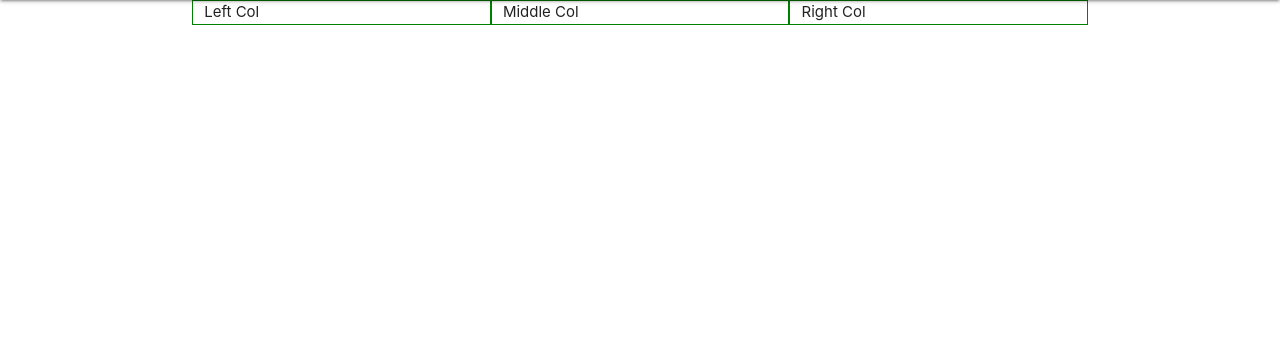
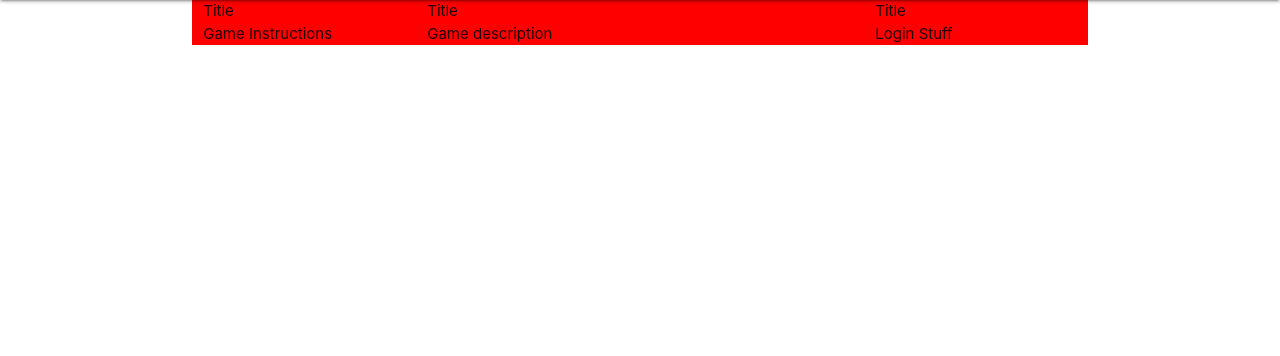
Before and after one commit to longevitytina/CV-Wasteland, a Django app: page / in a window 1280 px wide. Shown: the part 64-420 px from the top of the page. Run offline with Django 3.2, Linux system fonts and the light colour scheme.

Commit message:
Link css file to home

```diff
--- /dev/null
+++ b/wasteland/main_app/static/css/home.css
@@ -0,0 +1,3 @@
+.home-column {
+    background-color: red;
+}
--- a/wasteland/main_app/static/css/style.css
+++ b/wasteland/main_app/static/css/style.css
@@ -12,7 +12,3 @@ footer {
   padding-top: 0;
   text-align: right;
 }
-
-.col {
-  border: 1px solid green;
-}
--- a/wasteland/main_app/templates/base.html
+++ b/wasteland/main_app/templates/base.html
@@ -8,6 +8,8 @@
   <title>Wasteland</title>
   <link rel="stylesheet" href="https://cdnjs.cloudflare.com/ajax/libs/materialize/1.0.0/css/materialize.min.css">
   <link rel="stylesheet" type="text/css" href="{% static 'css/style.css' %}">
+  {% block cssfile %}
+  {% endblock %}
 </head>
 <body>
   <header class="navbar-fixed">
--- a/wasteland/main_app/templates/home.html
+++ b/wasteland/main_app/templates/home.html
@@ -1,15 +1,37 @@
 {% extends 'base.html' %}
+
+{% load static %}
+
+{% block cssfile %}
+<link rel="stylesheet" href="{% static 'css/home.css' %}">
+{% endblock %}
+
 {% block content %}
 
 <div class="row">
-    <div class="col s4">
-        Left Col
+    <div class="home-column col s3">
+        <div>
+            Title
+        </div>
+        <div>
+            Game Instructions
+        </div>
     </div>
-    <div class="col s4">
-        Middle Col
+    <div class="home-column col s6">
+        <div>
+            Title
+        </div>
+        <div>
+            Game description
+        </div>
     </div>
-    <div class="col s4">
-        Right Col
+    <div class="home-column col s3">
+        <div>
+            Title
+        </div>
+        <div>
+            Login Stuff
+        </div>
     </div>
 </div>
 
```
